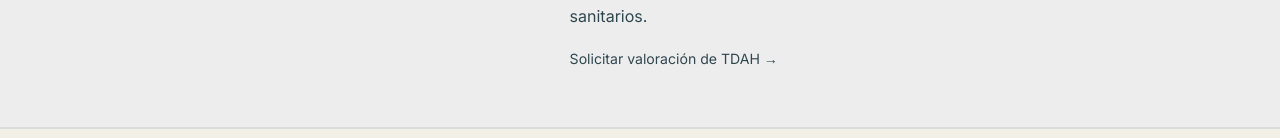
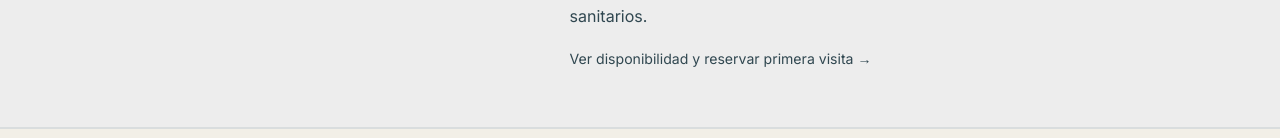
Before and after one commit to carolinasanchezgirona/Portfolio-Carolina, a Next.js app: page /evaluacion-tdah-adultos in a window 1280 px wide. Shown: the part 3685-3823 px from the top of the page. Built offline with nearby package versions, Linux system fonts and the light colour scheme.

Commit message:
Mejorar conversión a reserva desde páginas de evaluación

```diff
--- a/app/evaluacion-tdah-adultos/page.tsx
+++ b/app/evaluacion-tdah-adultos/page.tsx
@@ -236,7 +236,7 @@ export default function AdultAdhdAssessmentPage() {
           </div>
           <div className="seo-authority-copy">
             <p>El objetivo es responder a la pregunta clínica con rigor y traducir las conclusiones en información útil para la vida diaria, la intervención psicológica o, cuando corresponda, la coordinación con otros profesionales sanitarios.</p>
-            <div className="seo-authority-links"><a href="mailto:contact@carolinasanchezgirona.com?subject=Solicitud%20de%20evaluacion%20TDAH%20adulto">Solicitar valoración de TDAH →</a></div>
+            <div className="seo-authority-links"><a href="/cita/#neuropsicologia">Ver disponibilidad y reservar primera visita →</a></div>
           </div>
         </div>
       </section>
```
